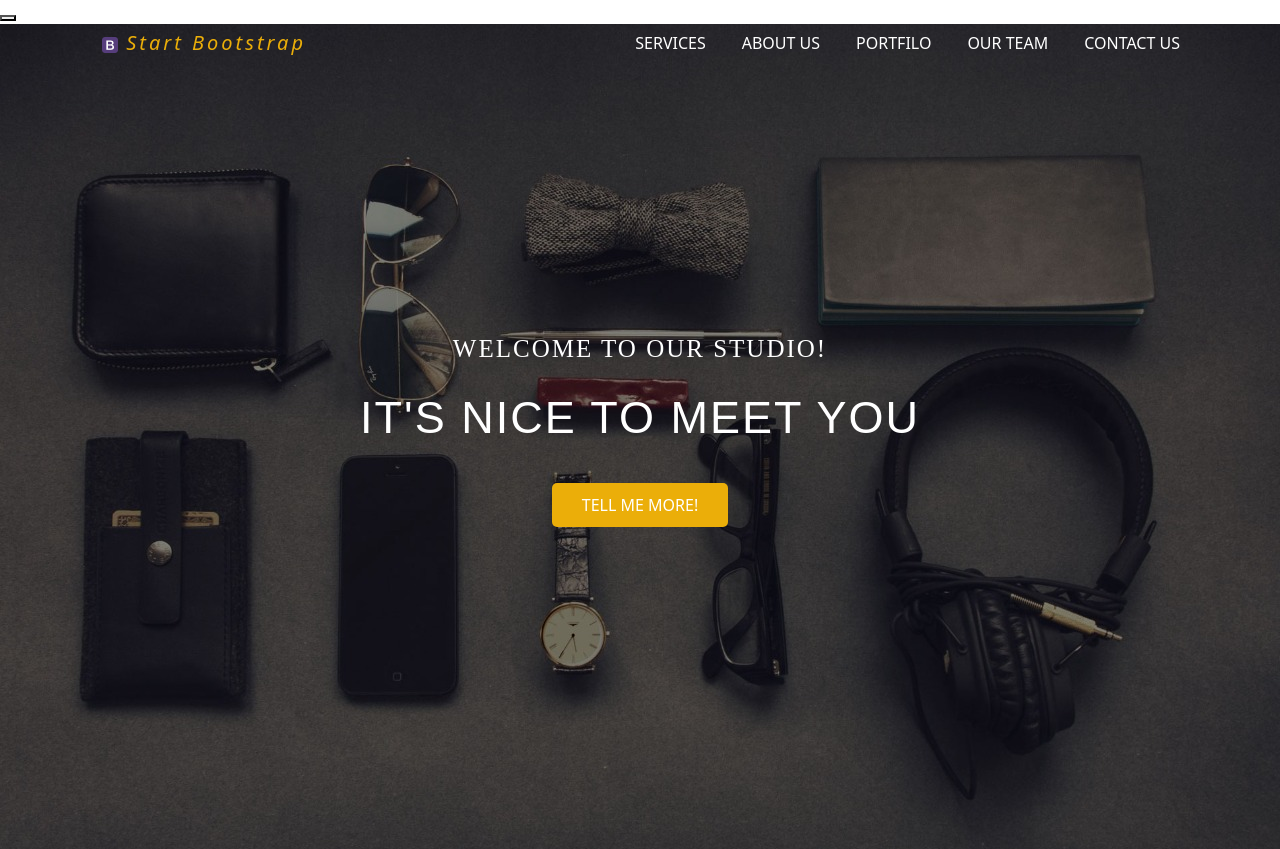
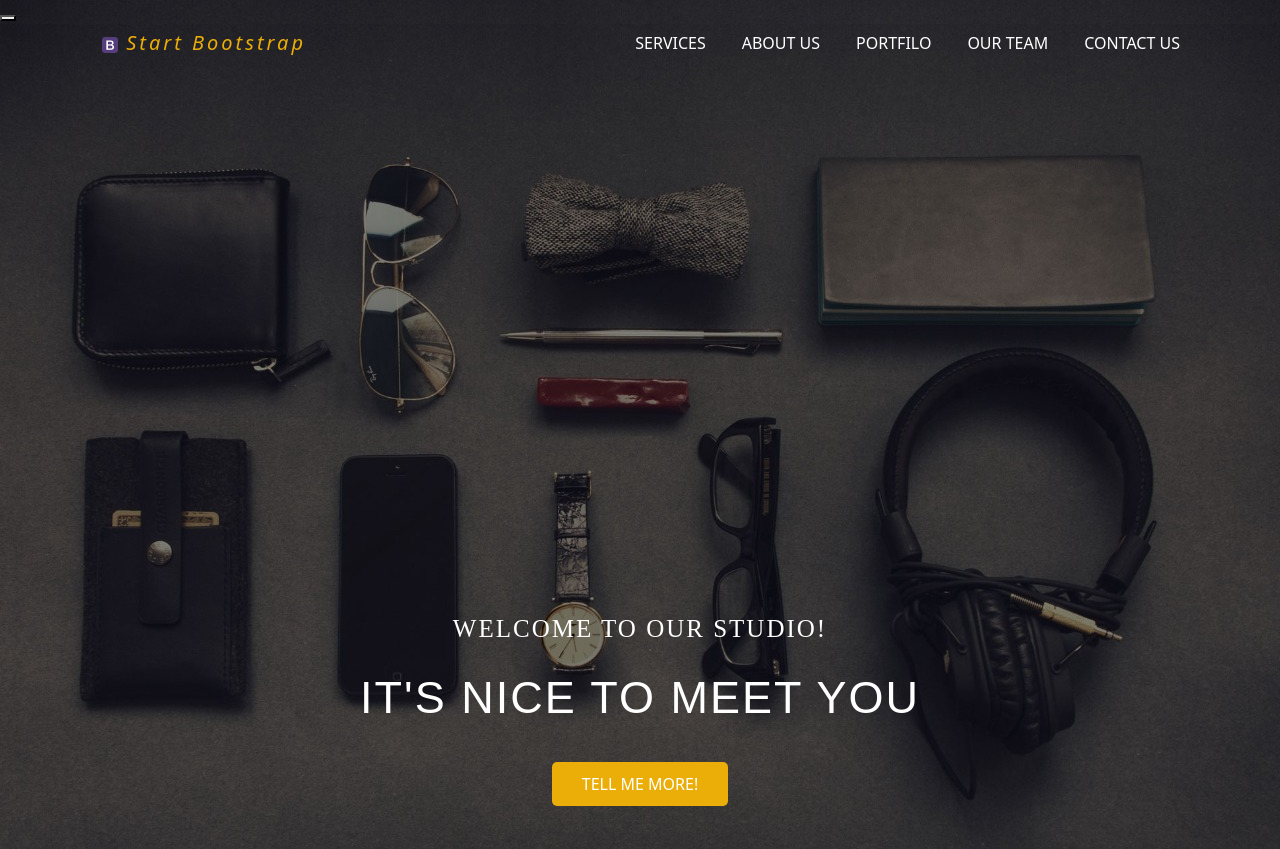
Before and after one commit to keerthana13324545/WEB, a plain HTML site: page index.html in a window 1280 px wide. Shown: the top 849 px of the page. Drawn offline with nearby package versions, Linux system fonts and the light colour scheme.

Commit message:
Update index.html

```diff
--- a/index.html
+++ b/index.html
@@ -55,13 +55,10 @@
             font-size: 16px;
         }
         #slider{
+            background-image:url("web pictures/web.jpg");
+            height:842;
             width: 1280px;
-            height: 842px;
-        }
-        .carousel-caption{
-
-         top: 270px;
-        }
+;        }
         .carousel-caption p{
          font-size: 45px;
          text-transform: uppercase;
@@ -267,7 +264,7 @@
                     <ul class="navbar-nav ml-auto" >
                       <li class="navbar-item active">
                         <a class="nav-link" href="#">SERVICES</a>
-                      </li>
+                        </li>
                       <li class="navbar-item active">
                         <a class="nav-link" href="#about">ABOUT US</a>
                         </li>
@@ -294,7 +291,7 @@
                         </button>
                         <div class="carousel-inner">
                             <div class="carousel-item active">
-                                <img src="web Pictures/web.jpg" class="d-block img-fluid">
+                                <img src="web pictures/web.jpg" class="d-block img-fluid">
                                 <div class="carousel-caption">
                                     <h5>Welcome To Our Studio!</h5>
                                     <p>IT'S NICE TO MEET YOU</p>
```
